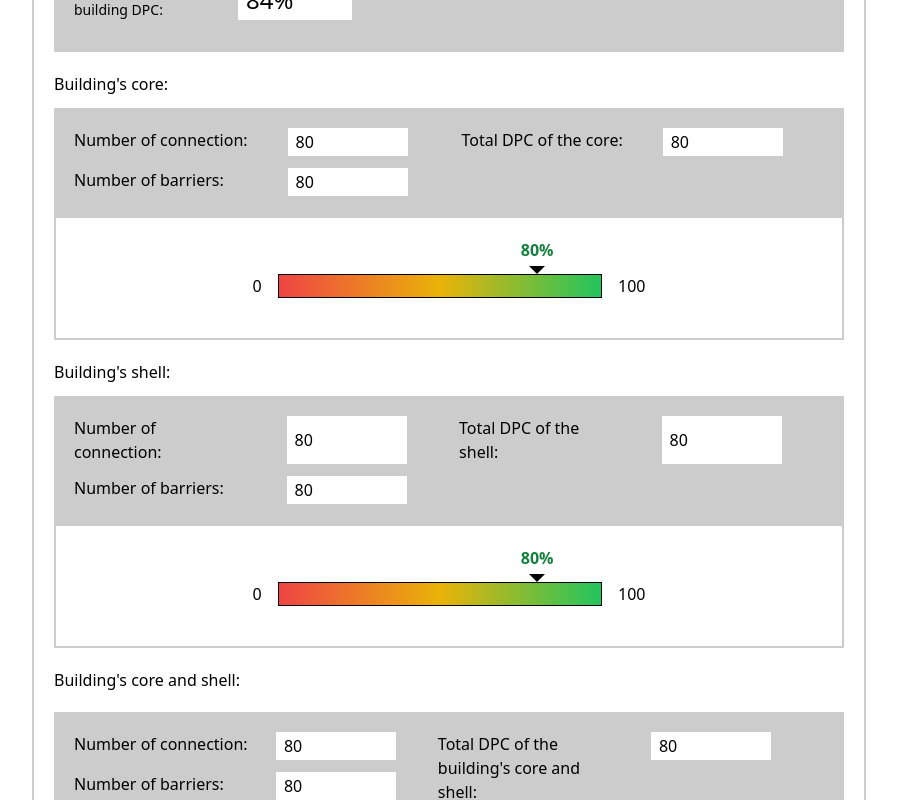
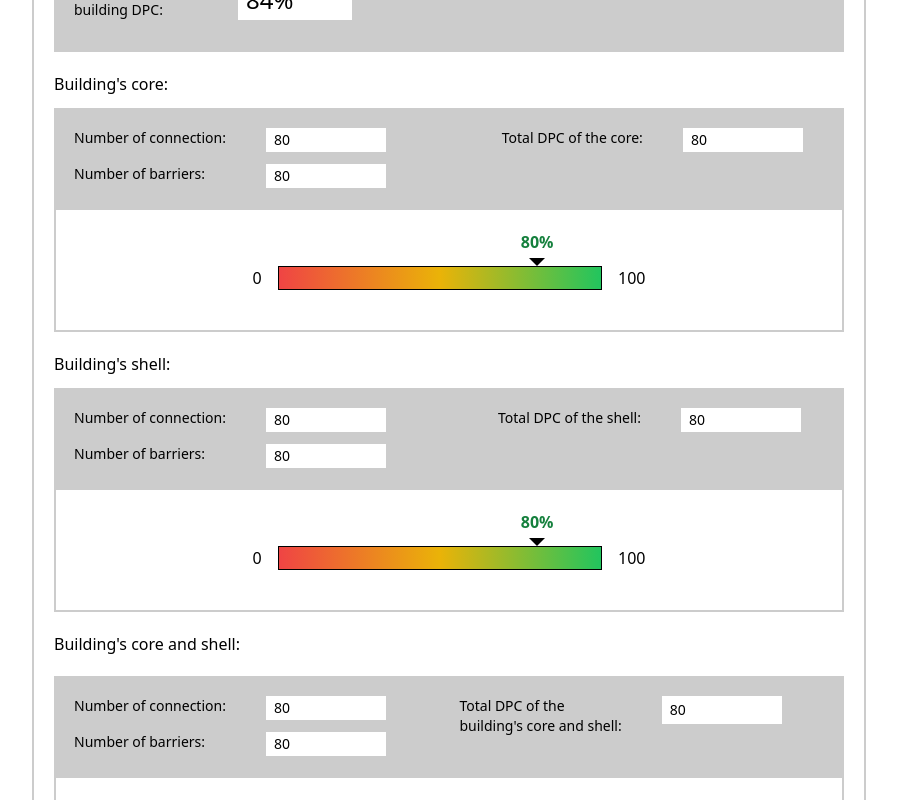
Before and after one commit to shariful10/DeCon, a React (Vite) app: page /report in a window 1280 px wide. Shown: the part 660-1460 px from the top of the page, without its empty margins (215-1112 px from the left). Built offline with nearby package versions, Linux system fonts and the light colour scheme.

Commit message:
Refector: Pdf Document

```diff
--- a/src/components/pdf/PdfGenerate.jsx
+++ b/src/components/pdf/PdfGenerate.jsx
@@ -140,7 +140,7 @@ const PdfGenerate = React.forwardRef((props, ref) => {
 										type="text"
 										className="w-[114px] pl-2 py-0.5 focus:outline-none text-2xl"
 										readOnly
-										value="84%"
+										value={`${84}%`}
 									/>
 								</div>
 							</div>
@@ -156,23 +156,23 @@ const PdfGenerate = React.forwardRef((props, ref) => {
 						<div className="flex justify-between">
 							<div className="">
 								<div className="grid grid-cols-2 gap-10 mb-3">
-									<div className="">
-										<h1>Number of connection:</h1>
+									<div>
+										<h1 className="text-sm">Number of connection:</h1>
 									</div>
 									<input
 										type="text"
-										className="w-[120px] pl-2 py-0.5 focus:outline-none"
+										className="w-[120px] pl-2 py-0.5 focus:outline-none text-sm"
 										readOnly
 										value={80}
 									/>
 								</div>
 								<div className="grid grid-cols-2 gap-10">
-									<div className="">
-										<h1>Number of barriers:</h1>
+									<div>
+										<h1 className="text-sm">Number of barriers:</h1>
 									</div>
 									<input
 										type="text"
-										className="w-[120px] pl-2 py-0.5 focus:outline-none"
+										className="w-[120px] pl-2 py-0.5 focus:outline-none text-sm"
 										readOnly
 										value={80}
 									/>
@@ -180,12 +180,12 @@ const PdfGenerate = React.forwardRef((props, ref) => {
 							</div>
 							<div className="">
 								<div className="grid grid-cols-2 gap-10">
-									<div className="">
-										<h1>Total DPC of the core:</h1>
+									<div>
+										<h1 className="text-sm">Total DPC of the core:</h1>
 									</div>
 									<input
 										type="text"
-										className="w-[120px] pl-2 py-0.5 focus:outline-none"
+										className="w-[120px] pl-2 py-0.5 focus:outline-none text-sm"
 										readOnly
 										value={80}
 									/>
@@ -203,25 +203,25 @@ const PdfGenerate = React.forwardRef((props, ref) => {
 					<h1 className="font-medium mt-5">Building's shell:</h1>
 					<div className="mt-3 p-5 bg-[#c4c4c4da]">
 						<div className="flex justify-between">
-							<div className="">
+							<div>
 								<div className="grid grid-cols-2 gap-10 mb-3">
-									<div className="">
-										<h1>Number of connection:</h1>
+									<div>
+										<h1 className="text-sm">Number of connection:</h1>
 									</div>
 									<input
 										type="text"
-										className="w-[120px] pl-2 py-0.5 focus:outline-none"
+										className="w-[120px] pl-2 py-0.5 focus:outline-none text-sm"
 										readOnly
 										value={80}
 									/>
 								</div>
 								<div className="grid grid-cols-2 gap-10">
-									<div className="">
-										<h1>Number of barriers:</h1>
+									<div>
+										<h1 className="text-sm">Number of barriers:</h1>
 									</div>
 									<input
 										type="text"
-										className="w-[120px] pl-2 py-0.5 focus:outline-none"
+										className="w-[120px] pl-2 py-0.5 focus:outline-none text-sm"
 										readOnly
 										value={80}
 									/>
@@ -229,12 +229,12 @@ const PdfGenerate = React.forwardRef((props, ref) => {
 							</div>
 							<div className="">
 								<div className="grid grid-cols-2 gap-10">
-									<div className="">
-										<h1>Total DPC of the shell:</h1>
+									<div>
+										<h1 className="text-sm">Total DPC of the shell:</h1>
 									</div>
 									<input
 										type="text"
-										className="w-[120px] pl-2 py-0.5 focus:outline-none"
+										className="w-[120px] pl-2 py-0.5 focus:outline-none text-sm"
 										readOnly
 										value={80}
 									/>
@@ -254,23 +254,27 @@ const PdfGenerate = React.forwardRef((props, ref) => {
 						<div className="flex justify-between">
 							<div className="">
 								<div className="grid grid-cols-2 gap-10 mb-3">
-									<div className="">
-										<h1 className="whitespace-nowrap">Number of connection:</h1>
+									<div>
+										<h1 className="whitespace-nowrap text-sm">
+											Number of connection:
+										</h1>
 									</div>
 									<input
 										type="text"
-										className="w-[120px] pl-2 py-0.5 focus:outline-none"
+										className="w-[120px] pl-2 py-0.5 focus:outline-none text-sm"
 										readOnly
 										value={80}
 									/>
 								</div>
 								<div className="grid grid-cols-2 gap-10">
-									<div className="">
-										<h1 className="whitespace-nowrap">Number of barriers:</h1>
+									<div>
+										<h1 className="whitespace-nowrap text-sm">
+											Number of barriers:
+										</h1>
 									</div>
 									<input
 										type="text"
-										className="w-[120px] pl-2 py-0.5 focus:outline-none"
+										className="w-[120px] pl-2 py-0.5 focus:outline-none text-sm"
 										readOnly
 										value={80}
 									/>
@@ -278,14 +282,14 @@ const PdfGenerate = React.forwardRef((props, ref) => {
 							</div>
 							<div className="">
 								<div className="grid grid-cols-2 gap-10">
-									<div className="">
-										<h1>
+									<div>
+										<h1 className="text-sm">
 											Total DPC of the <br /> building's core and shell:
 										</h1>
 									</div>
 									<input
 										type="text"
-										className="w-[120px] pl-2 py-0.5 h-7 focus:outline-none"
+										className="w-[120px] pl-2 py-0.5 h-7 focus:outline-none text-sm"
 										readOnly
 										value={80}
 									/>
```
